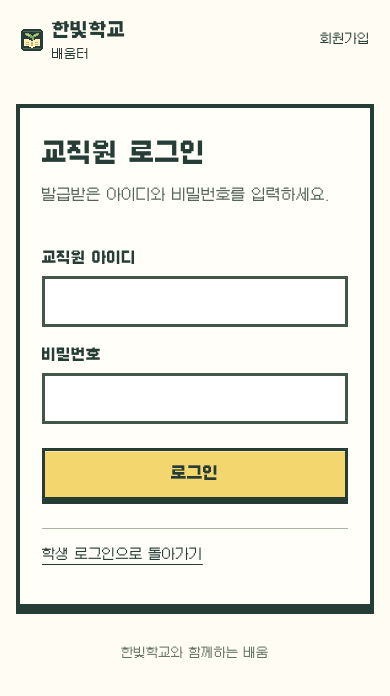
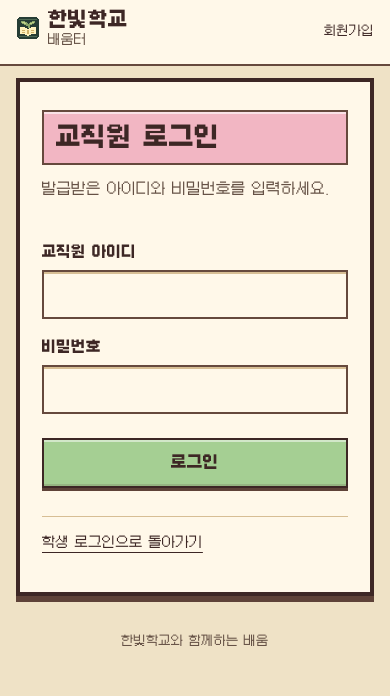
Before and after one commit to thisis-joe/hanbitschool_30day_challenge, a React (Vite) app in the folder frontend/: page /staff/login in a window 390 px wide. Shown: the top 696 px of the page. Built offline with nearby package versions, Linux system fonts and the light colour scheme; no server answers.

Commit message:
feat(ui): 생활 게임 톤과 한글 도트 글자 위계 적용

```diff
--- a/frontend/src/app/theme.css
+++ b/frontend/src/app/theme.css
@@ -3,14 +3,14 @@
 @font-face {
   font-family: 'Galmuri11';
   src: url('/fonts/galmuri/Galmuri11.woff2') format('woff2');
-  font-weight: 400 500;
+  font-weight: 400;
   font-style: normal;
   font-display: swap;
 }
 @font-face {
   font-family: 'Galmuri11';
   src: url('/fonts/galmuri/Galmuri11-Bold.woff2') format('woff2');
-  font-weight: 600 900;
+  font-weight: 700;
   font-style: normal;
   font-display: swap;
 }
@@ -25,25 +25,27 @@
   margin: 0 auto;
   padding: 8px 32px;
   gap: 8px;
-  background: #fffdf3f5;
+  background: var(--panel);
   border-bottom: 2px solid var(--line);
 }
 .game-student-nav a {
   justify-content: center;
   min-height: 48px;
-  border: 3px solid transparent;
+  border: 2px solid var(--line);
   border-radius: var(--pixel-corner);
   gap: 8px;
-  color: #263d35;
+  background: var(--paper);
+  color: var(--ink);
+  box-shadow: 0 2px 0 var(--edge);
+  font-weight: 700;
 }
 .game-student-nav a.active {
-  background: #f4d66e;
+  background: var(--rose);
   border-color: var(--ink);
-  box-shadow: 0 4px 0 var(--ink);
-  font-weight: 800;
+  box-shadow: 0 2px 0 var(--shadow);
 }
-.game-student-nav a:hover {
-  background: #f5edcc;
+.game-student-nav a:hover:not(.active) {
+  background: var(--rose-soft);
 }
 .game-student-nav svg {
   width: 24px;
@@ -84,19 +86,28 @@
   }
 }
 :root {
-  --cream: #fffdf3;
-  --paper: #fffef9;
-  --butter: #f4d66e;
-  --ink: #263d35;
-  --line: #435748;
-  --shadow: #263d35;
+  --cream: #efe2c6;
+  --paper: #fff8e9;
+  --panel: #f5e9cf;
+  --edge: #d7be94;
+  --butter: #f4d78c;
+  --rose: #f2b6c3;
+  --rose-soft: #fae1e6;
+  --action: #a5cf93;
+  --action-soft: #e4efd8;
+  --ink: #3d2725;
+  --line: #66493d;
+  --shadow: #5e4238;
+  --muted: #655145;
+  --focus: #365d4b;
   --pixel-corner: 0px;
-  --pixel-depth: 4px;
+  --pixel-depth: 3px;
   font-family: 'Galmuri11', sans-serif;
   color: var(--ink);
   background: var(--cream);
   font-synthesis: none;
   line-height: 1.6;
+  word-break: keep-all;
 }
 * {
   box-sizing: border-box;
@@ -140,12 +151,13 @@ textarea {
 button,
 .button {
   min-height: 48px;
-  background: var(--butter);
-  border: 3px solid var(--ink);
+  background: var(--action);
+  border: 2px solid var(--ink);
   border-radius: var(--pixel-corner);
   box-shadow:
     0 var(--pixel-depth) 0 var(--shadow),
-    inset 0 1px 0 #ffffff66;
+    inset 0 2px 0 #ffffff80,
+    inset 0 -2px 0 #3d272526;
   padding: 10px 18px;
   font-weight: 700;
   cursor: pointer;
@@ -169,7 +181,7 @@ button:active:not(:disabled),
   box-shadow: 0 1px 0 var(--shadow);
 }
 :focus-visible {
-  outline: 3px solid #486e5a;
+  outline: 3px solid var(--focus);
   outline-offset: 3px;
 }
 input,
@@ -178,9 +190,10 @@ select {
   width: 100%;
   min-width: 0;
   min-height: 48px;
-  border: 3px solid var(--line);
+  border: 2px solid var(--line);
   border-radius: var(--pixel-corner);
-  background: white;
+  background: var(--paper);
+  box-shadow: inset 0 2px 0 var(--edge);
   padding: 10px 12px;
 }
 label {
@@ -192,13 +205,20 @@ label {
 small {
   display: block;
   margin-top: 5px;
-  color: #526257;
+  color: var(--muted);
   font-size: 0.8rem;
 }
 h1,
 h2,
 p {
   overflow-wrap: anywhere;
+}
+h1,
+h2,
+h3,
+strong,
+summary {
+  font-weight: 700;
 }
 h1 {
   font-size: clamp(1.6rem, 4vw, 2rem);
@@ -229,6 +249,8 @@ fieldset {
   gap: 20px;
   padding: 20px 32px;
   margin: auto;
+  border-bottom: 2px solid var(--line);
+  background: var(--paper);
 }
 .site-header nav a[aria-current='page'] {
   font-weight: 800;
@@ -240,15 +262,15 @@ fieldset {
   align-items: center;
   gap: 8px;
   text-decoration: none;
-  font-size: 1.35rem;
-  font-weight: 800;
+  font-size: 1.5rem;
+  font-weight: 700;
   white-space: nowrap;
 }
 .brand-caption {
   display: block;
-  font-size: 0.75rem;
+  font-size: 0.8125rem;
   font-weight: 400;
-  letter-spacing: 0.05em;
+  color: var(--muted);
 }
 .brand-mark,
 .auth-mark {
@@ -269,9 +291,9 @@ nav a {
   align-items: center;
 }
 .nav-button {
-  border: 3px solid var(--line);
+  border: 2px solid var(--line);
   padding: 0 8px;
-  background: transparent;
+  background: var(--panel);
   font-size: 0.87rem;
   min-height: 48px;
   box-shadow: none;
@@ -293,14 +315,15 @@ main {
 }
 .intro {
   padding: 66px 48px;
-  background: #f1ebcf;
+  background: var(--panel);
+  border-right: 2px solid var(--line);
   display: flex;
   flex-direction: column;
   justify-content: center;
   align-items: flex-start;
 }
 .intro p {
-  color: #526257;
+  color: var(--muted);
   line-height: 1.9;
 }
 .intro h2 {
@@ -309,8 +332,16 @@ main {
 .form-panel {
   padding: 40px 44px;
 }
+.form-panel h1,
+.workspace > h1,
+.account-panel > h1 {
+  padding: 8px 12px;
+  border: 2px solid var(--line);
+  background: var(--rose);
+  box-shadow: inset 0 2px 0 var(--rose-soft);
+}
 .description {
-  color: #526257;
+  color: var(--muted);
   font-size: 0.92rem;
   margin: 0 0 24px;
   word-break: keep-all;
@@ -339,7 +370,7 @@ main {
   min-height: 48px;
   margin-top: 28px;
   padding-block: 8px 4px;
-  border-top: 1px solid #a9b5a4;
+  border-top: 1px solid var(--edge);
   text-decoration-thickness: 1px;
   overflow-wrap: anywhere;
 }
@@ -354,7 +385,7 @@ main {
   padding: 12px 16px;
   border: 2px solid #53734d;
   border-radius: var(--pixel-corner);
-  background: #edf3e3;
+  background: var(--action-soft);
   font-size: 0.9rem;
 }
 .form-actions {
@@ -401,7 +432,7 @@ main {
 }
 .account-details dt {
   font-size: 0.85rem;
-  color: #526257;
+  color: var(--muted);
 }
 .account-details dd {
   font-weight: 700;
@@ -417,17 +448,19 @@ footer {
   padding: 20px 24px;
   text-align: center;
   font-size: 0.78rem;
-  color: #647264;
+  color: var(--muted);
 }
 @media (max-width: 700px) {
   .site-header {
-    padding: 16px 20px;
-    gap: 12px;
+    min-height: 0;
+    padding: 8px 16px;
+    gap: 6px 12px;
     align-items: flex-start;
     flex-wrap: wrap;
   }
   .brand {
-    font-size: 1.15rem;
+    font-size: 1.25rem;
+    line-height: 1.2;
   }
   nav {
     gap: 8px;
@@ -504,14 +537,14 @@ footer {
 .status-tag {
   font-size: 0.75rem;
   padding: 4px 8px;
-  background: #f1ebcf;
+  background: var(--panel);
   white-space: nowrap;
 }
 .issued-result {
   border: 3px solid var(--line);
   padding: 18px;
   margin-top: 24px;
-  background: #f1f5ec;
+  background: var(--action-soft);
   border-radius: var(--pixel-corner);
 }
 .issued-result h3 {
@@ -571,7 +604,7 @@ footer {
 .class-row-main p {
   font-size: 0.85rem;
   margin: 6px 0;
-  color: #526257;
+  color: var(--muted);
 }
 .join-code {
   max-width: 360px;
@@ -579,12 +612,12 @@ footer {
 .join-code input {
   font-weight: 700;
   letter-spacing: 0.15em;
-  background: #f8f5e7;
+  background: var(--panel);
 }
 .roster {
   margin-top: 24px;
   padding: 16px 20px;
-  background: #f7f6ef;
+  background: var(--panel);
   border-radius: var(--pixel-corner);
 }
 .roster h3 {
--- a/frontend/src/features/game/game.css
+++ b/frontend/src/features/game/game.css
@@ -114,16 +114,9 @@
   }
 }
 
-/* Game surfaces share the same warm ink as account and teacher screens. */
 .learning-page.game-journey-page,
 .learning-page.game-character-page,
 .learning-page.game-closet-page {
-  --cream: #fffdf3;
-  --paper: #fffef9;
-  --butter: #f4d66e;
-  --ink: #263d35;
-  --line: #435748;
-  color: var(--ink);
   min-width: 0;
   max-width: 1120px;
 }
@@ -137,14 +130,18 @@
   margin: 10px 0 28px;
 }
 .game-home-intro p {
-  color: #68775f;
+  color: var(--muted);
 }
 .game-home-intro h1 {
-  font-size: clamp(2rem, 5vw, 2.65rem);
+  font-size: clamp(1.75rem, 5vw, 2.25rem);
 }
 .game-home-intro .learning-eyebrow {
   margin-bottom: 8px;
   color: var(--ink);
+  width: fit-content;
+  padding: 2px 8px;
+  border: 1px solid var(--line);
+  background: var(--rose);
 }
 .learning-card.game-camp {
   display: grid;
@@ -152,27 +149,27 @@
   padding: 0;
   min-height: 440px;
   overflow: hidden;
-  background: #edf3df;
+  background: var(--paper);
   border: 4px solid var(--ink);
   border-radius: var(--pixel-corner);
   box-shadow: 0 6px 0 var(--shadow);
 }
 .game-camp-copy {
   padding: 32px;
-  background: #eff1d7;
+  background: var(--paper);
   display: flex;
   flex-direction: column;
   justify-content: center;
   align-items: flex-start;
 }
 .game-camp-copy h2 {
-  font-size: clamp(2rem, 3vw, 2.6rem);
+  font-size: clamp(1.75rem, 3vw, 2.25rem);
   line-height: 1.25;
   margin: 18px 0 10px;
 }
 .game-camp-copy p {
   font-size: 0.9rem;
-  color: #4d6049;
+  color: var(--muted);
 }
 .game-camp-copy > button,
 .game-camp-copy > .button {
@@ -182,7 +179,7 @@
 }
 .game-tag {
   border: 2px solid var(--ink);
-  background: #fff4bc;
+  background: var(--rose);
   border-radius: var(--pixel-corner);
   padding: 5px 10px;
   font-size: 0.8rem;
--- a/frontend/src/features/game/journey-map.css
+++ b/frontend/src/features/game/journey-map.css
@@ -13,12 +13,13 @@
   justify-content: space-between;
   padding: 12px 16px;
   border-bottom: 2px solid var(--ink);
-  background: var(--paper);
+  background: var(--panel);
   font-size: 0.8rem;
   font-weight: 700;
 }
 .game-map-toolbar button {
   flex-shrink: 0;
+  background: var(--paper);
 }
 .game-map-viewport {
   height: clamp(440px, 70dvh, 760px);
--- a/frontend/src/features/game/wardrobe-rewards.css
+++ b/frontend/src/features/game/wardrobe-rewards.css
@@ -222,7 +222,7 @@
   border: 4px solid var(--ink);
   border-radius: var(--pixel-corner);
   overflow: hidden;
-  background: #fff9e4;
+  background: var(--paper);
   box-shadow: 0 6px 0 var(--shadow);
 }
 .game-wardrobe-room {
@@ -250,6 +250,7 @@
   gap: 10px;
   padding: 14px;
   border-top: 2px solid var(--ink);
+  background: var(--panel);
 }
 .game-preview-controls p {
   flex-basis: 100%;
@@ -275,8 +276,8 @@
   padding: 6px 2px;
   min-width: 0;
   min-height: 74px;
-  background: #eceede;
-  border: 3px solid var(--ink);
+  background: var(--paper);
+  border: 2px solid var(--ink);
   border-radius: var(--pixel-corner);
   font-size: 0.8rem;
 }
@@ -287,30 +288,30 @@
   margin: 4px;
 }
 .game-wardrobe-categories [aria-pressed='true'] {
-  background: #f4d66e;
+  background: var(--rose);
   box-shadow:
-    0 4px 0 var(--shadow),
-    inset 0 0 0 2px #fff7d7;
+    0 3px 0 var(--shadow),
+    inset 0 2px 0 var(--rose-soft);
 }
 .game-wardrobe-note {
   font-size: 0.8rem;
-  color: #52644d;
+  color: var(--muted);
   margin: 20px 0 0;
 }
 .game-closet-slot {
   border: 4px solid var(--ink);
   border-radius: var(--pixel-corner);
-  background: #e9ecd9;
+  background: var(--panel);
   padding: 18px;
   box-shadow: 0 6px 0 var(--shadow);
 }
 .game-inventory-heading {
   padding: 0 2px 14px;
   margin-bottom: 16px;
-  border-bottom: 2px solid #62735b;
+  border-bottom: 2px solid var(--edge);
 }
 .game-inventory-heading .learning-eyebrow {
-  color: #52644d;
+  color: var(--muted);
   margin: 0;
   font-size: 0.75rem;
 }
--- a/frontend/src/features/learning/learning.css
+++ b/frontend/src/features/learning/learning.css
@@ -4,15 +4,6 @@
   min-width: 0;
   margin-inline: auto;
   overflow-wrap: anywhere;
-}
-.game-learning-page,
-.game-personal-page {
-  --cream: #fffdf3;
-  --paper: #fffef9;
-  --butter: #f4d66e;
-  --ink: #263d35;
-  --line: #435748;
-  color: var(--ink);
 }
 .game-learning-page .learning-card,
 .game-personal-page .learning-card {
@@ -60,7 +51,7 @@
 .game-learning-session h1:focus,
 .game-learning-result h1:focus {
   width: fit-content;
-  outline: 2px solid #486e5a;
+  outline: 2px solid var(--focus);
   outline-offset: 4px;
   border-radius: var(--pixel-corner);
 }
@@ -78,7 +69,7 @@
 .learning-eyebrow {
   font-size: 0.9rem;
   font-weight: 700;
-  color: #526257;
+  color: var(--muted);
 }
 .learning-progress {
   width: 100%;
@@ -113,7 +104,7 @@
   font-weight: 700;
 }
 .learning-description {
-  color: #526257;
+  color: var(--muted);
 }
 .learning-feedback h1 {
   margin-top: 0;
```
Also changed, not shown: frontend/src/features/learning/learning-scene.css (+17 -15 lines), frontend/src/features/staff/learning/stats.css (+57 -32 lines).
